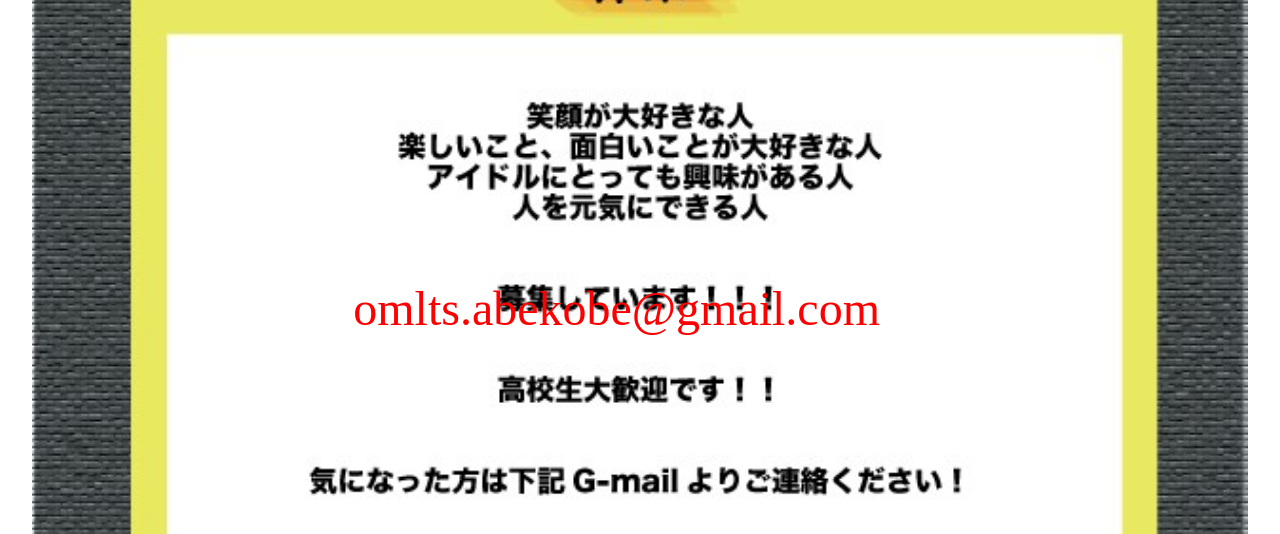
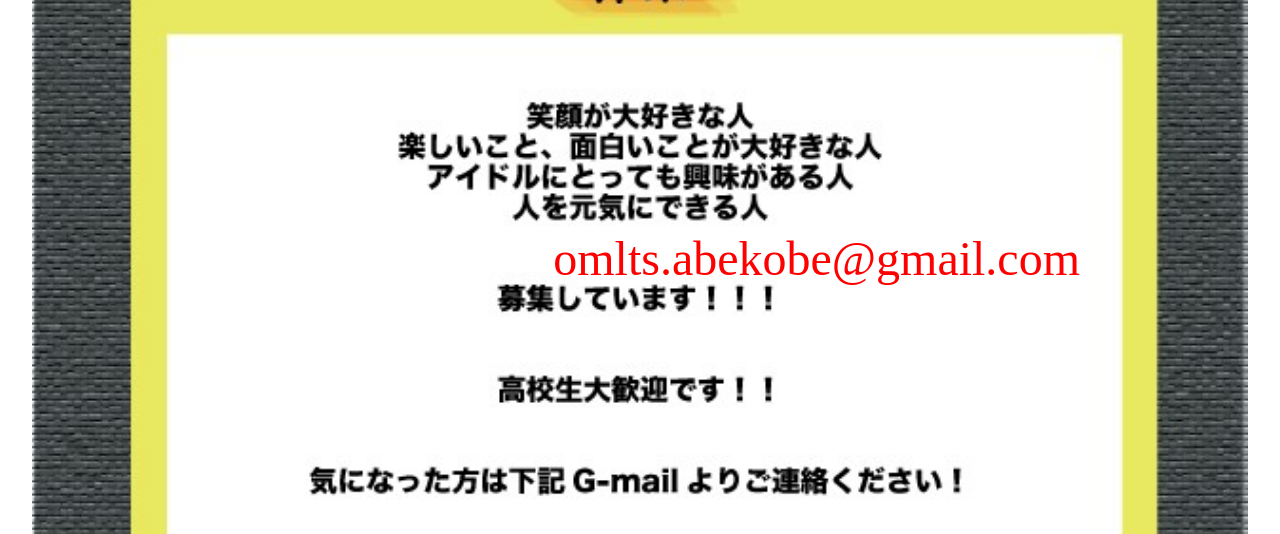
Before and after one commit to yuhinnn/Abekobe_front, a PHP site: page / in a window 1280 px wide. Shown: the part 3448-3982 px from the top of the page. Run offline with PHP 8.4, Linux system fonts and the light colour scheme.

Commit message:
fix gmail

```diff
--- a/index.php
+++ b/index.php
@@ -11,8 +11,8 @@ body{
 }
 .absolute {
     position: absolute;
-    right: 400px;
-    bottom: 2400px;
+    right: 200px;
+    bottom: 2450px;
 }
 .gmail{
  color:red;
```
